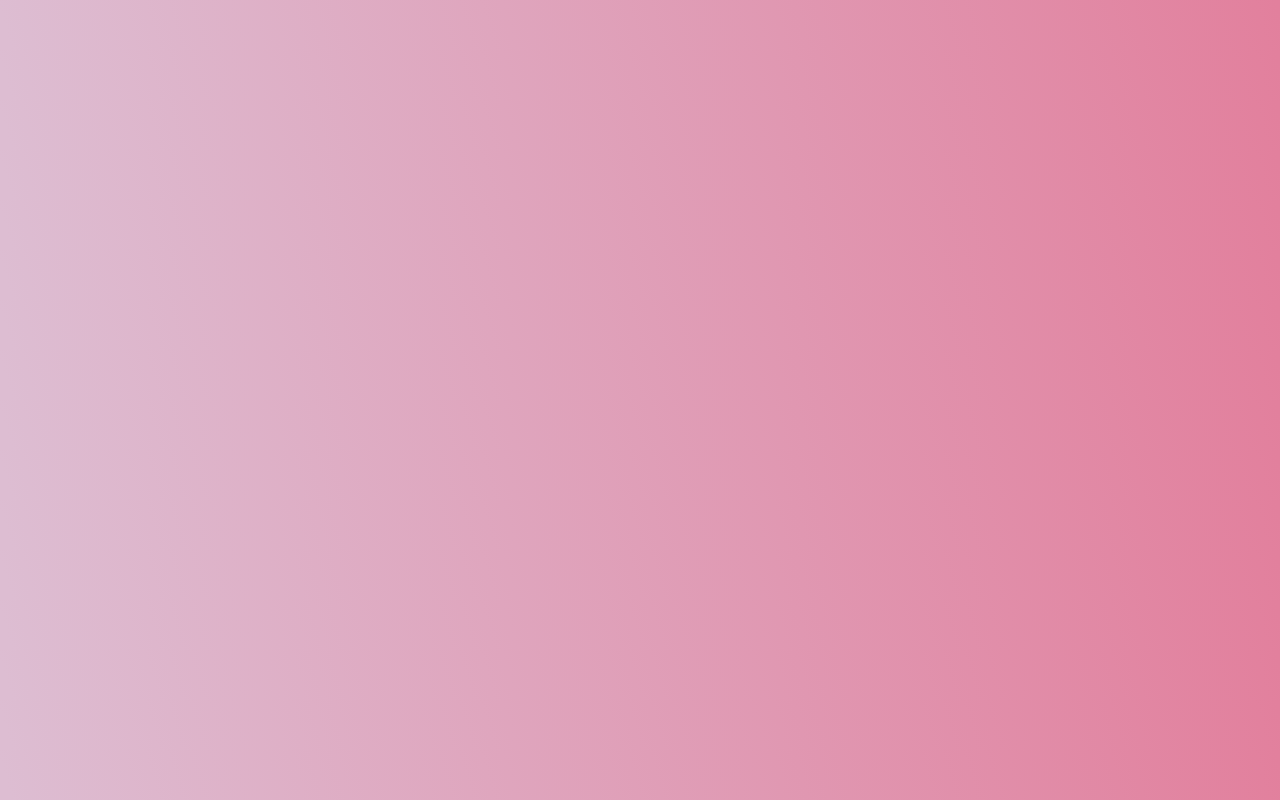
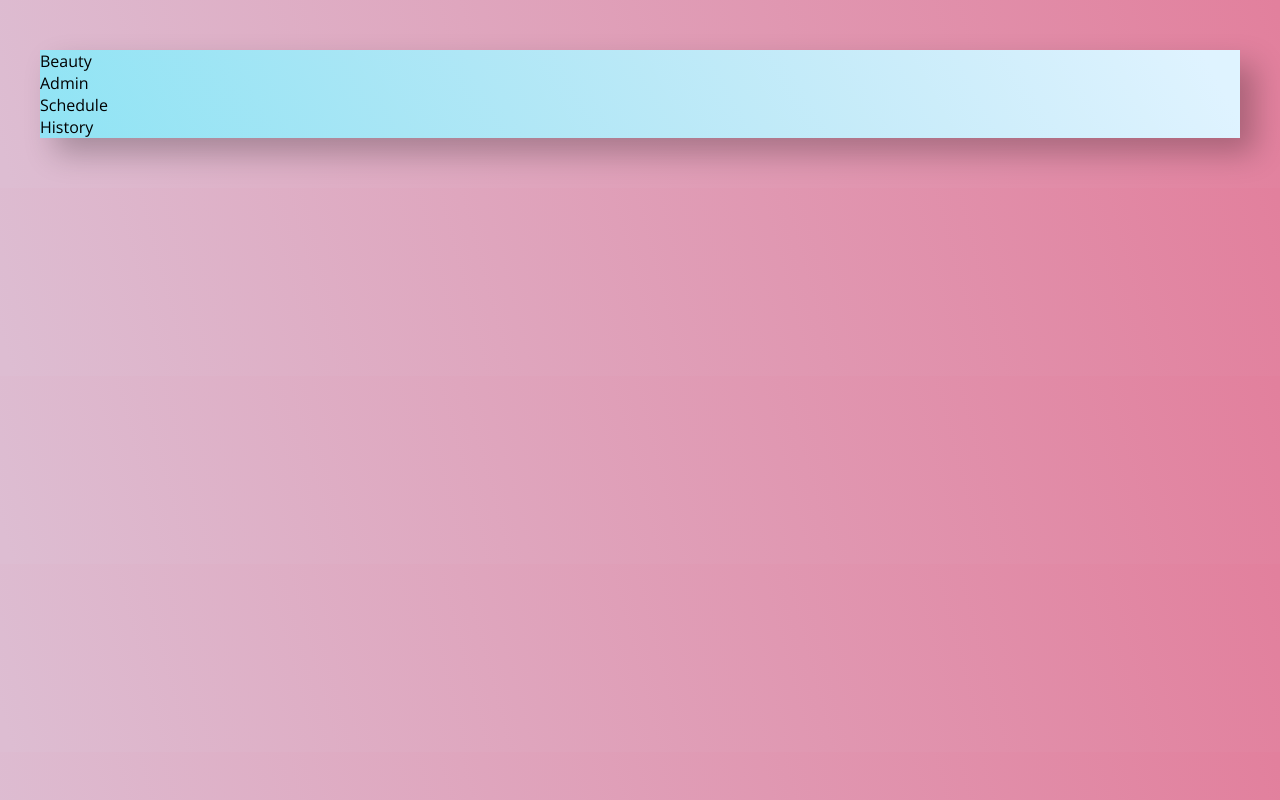
Before and after one commit to Valitriya/Beauty_admin, a React (Create React App) app: page / in a window 1280 px wide. Built offline with nearby package versions, Linux system fonts and the light colour scheme.

Commit message:
added header layout

```diff
--- a/src/components/header/Header.tsx
+++ b/src/components/header/Header.tsx
@@ -1,5 +1,23 @@
 import './header.scss';
 function Header(){
-
+    return (
+        <header className='header'>
+            <a href="/" className="logo">
+                Beauty
+                <br />
+                Admin
+            </a>
+            <nav>
+                <ul className="header__list">
+                    <li className="header__link header__link_active">
+                        <a href="/">Schedule</a>
+                    </li>
+                    <li className="header__link">
+                        <a href="/">History</a>
+                    </li>
+                </ul>
+            </nav>
+        </header>
+    )
 }
 export default Header;
```
